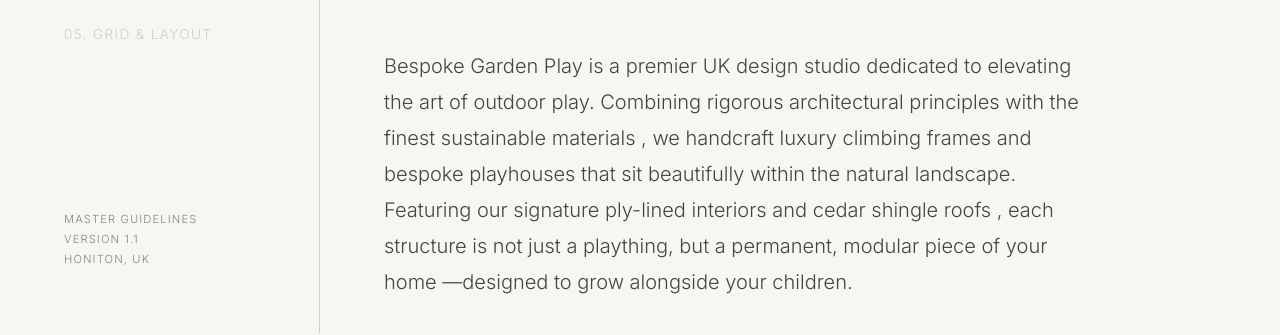
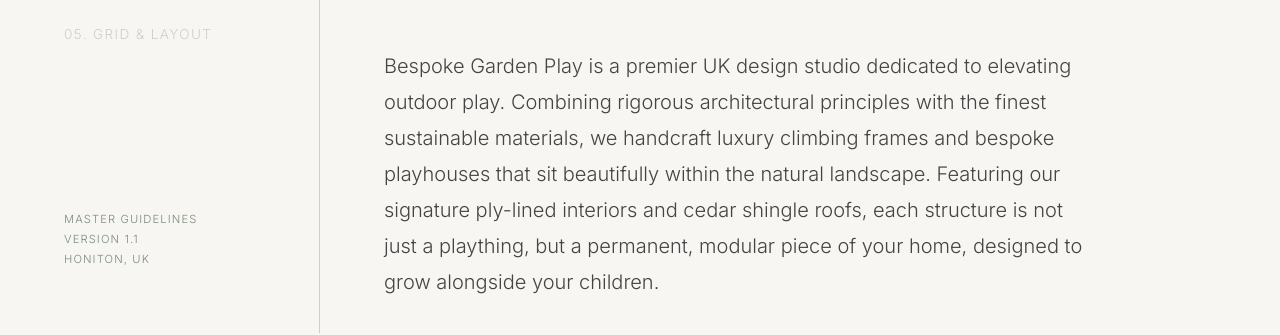
Before and after one commit to Henbo101/Bespoke, a plain HTML site: page index.html in a window 1280 px wide. Shown: the part 467-802 px from the top of the page. Drawn offline with nearby package versions, Linux system fonts and the light colour scheme; a web font is replaced by a local one.

Commit message:
Refine brand description for clarity and conciseness
Removed redundant phrasing and improved sentence structure for clarity.

```diff
--- a/index.html
+++ b/index.html
@@ -338,7 +338,7 @@
         <section id="strategy">
             <div class="section-label">01. Brand Strategy & Positioning</div>
             <h2 class="headline-xl">We build architectural adventures.</h2>
-            <p class="body-lg">Bespoke Garden Play is a premier UK design studio dedicated to elevating the art of outdoor play. Combining rigorous architectural principles with the finest sustainable materials , we handcraft luxury climbing frames and bespoke playhouses that sit beautifully within the natural landscape. Featuring our signature ply-lined interiors and cedar shingle roofs , each structure is not just a plaything, but a permanent, modular piece of your home —designed to grow alongside your children.</p>
+            <p class="body-lg">Bespoke Garden Play is a premier UK design studio dedicated to elevating outdoor play. Combining rigorous architectural principles with the finest sustainable materials, we handcraft luxury climbing frames and bespoke playhouses that sit beautifully within the natural landscape. Featuring our signature ply-lined interiors and cedar shingle roofs, each structure is not just a plaything, but a permanent, modular piece of your home, designed to grow alongside your children.</p>
 
             <div class="grid-2-col">
                 <div>
```
